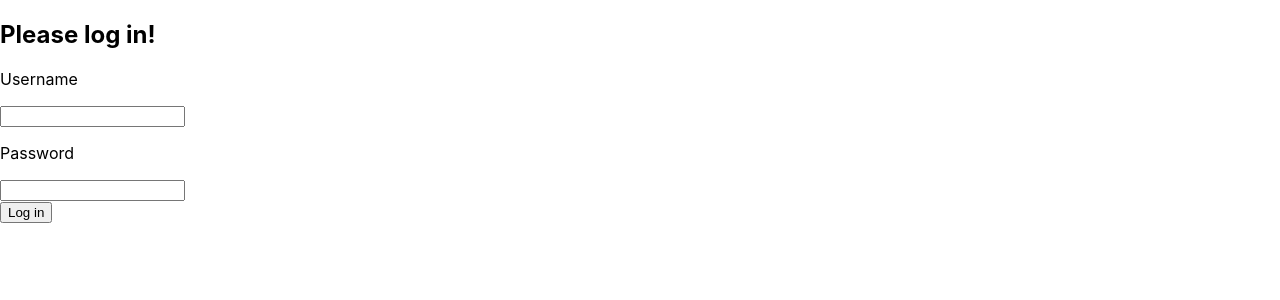
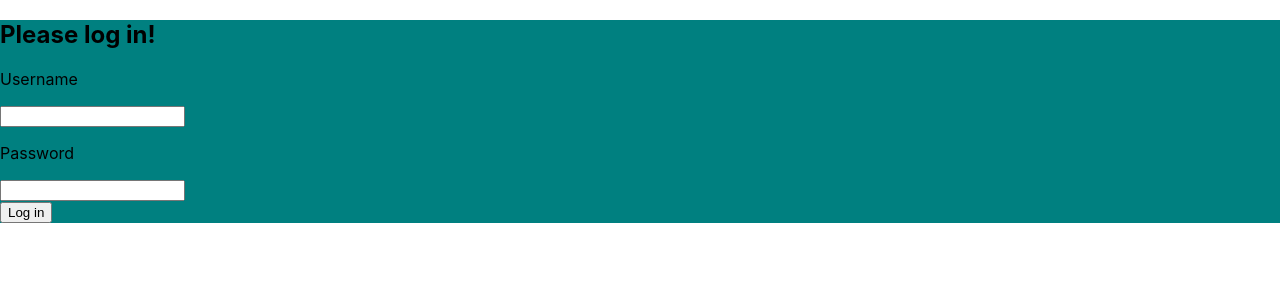
Before and after one commit to lohkaiyi1996/TT2_10, a React (Create React App) app: page / in a window 1280 px wide. Shown: the top 300 px of the page. Built offline with nearby package versions, Linux system fonts and the light colour scheme.

Commit message:
added simple styling to see component boundaries

```diff
--- a/src/App.css
+++ b/src/App.css
@@ -1,38 +1,12 @@
 .App {
+  background-color:gray;
   text-align: center;
 }
-
-.App-logo {
-  height: 40vmin;
-  pointer-events: none;
+.login-menu {
+  background-color: teal;
+  font-size: large,
 }
 
-@media (prefers-reduced-motion: no-preference) {
-  .App-logo {
-    animation: App-logo-spin infinite 20s linear;
-  }
+.content {
+  background-color: lightgray;
 }
-
-.App-header {
-  background-color: #282c34;
-  min-height: 100vh;
-  display: flex;
-  flex-direction: column;
-  align-items: center;
-  justify-content: center;
-  font-size: calc(10px + 2vmin);
-  color: white;
-}
-
-.App-link {
-  color: #61dafb;
-}
-
-@keyframes App-logo-spin {
-  from {
-    transform: rotate(0deg);
-  }
-  to {
-    transform: rotate(360deg);
-  }
-}
--- a/src/components/Login.js
+++ b/src/components/Login.js
@@ -27,7 +27,7 @@
     }
 
     return(
-        <div class="login-menu">
+        <div className="login-menu">
             <h2>Please log in!</h2>
             <form onSubmit={handleSubmit}>
                 <label>
```
